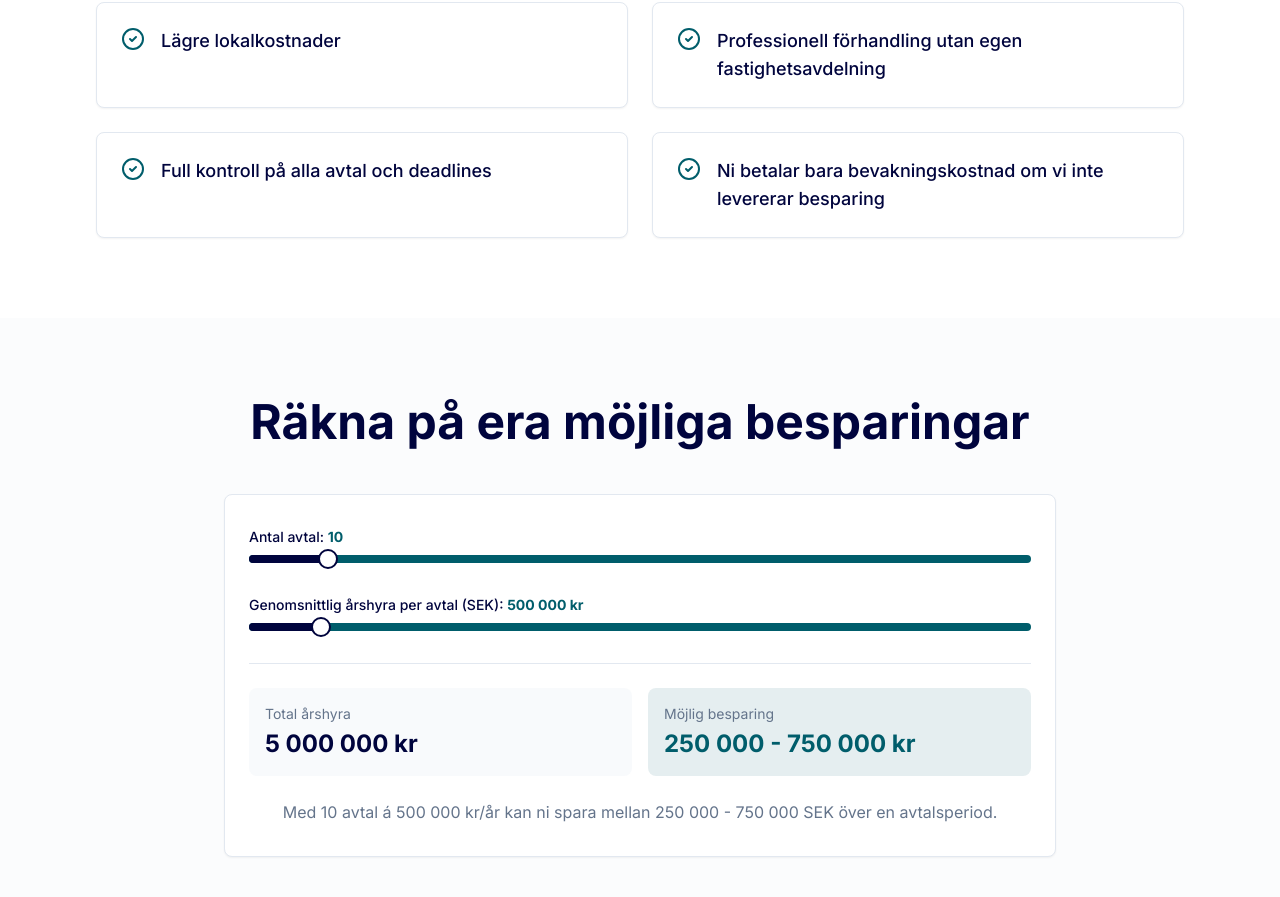
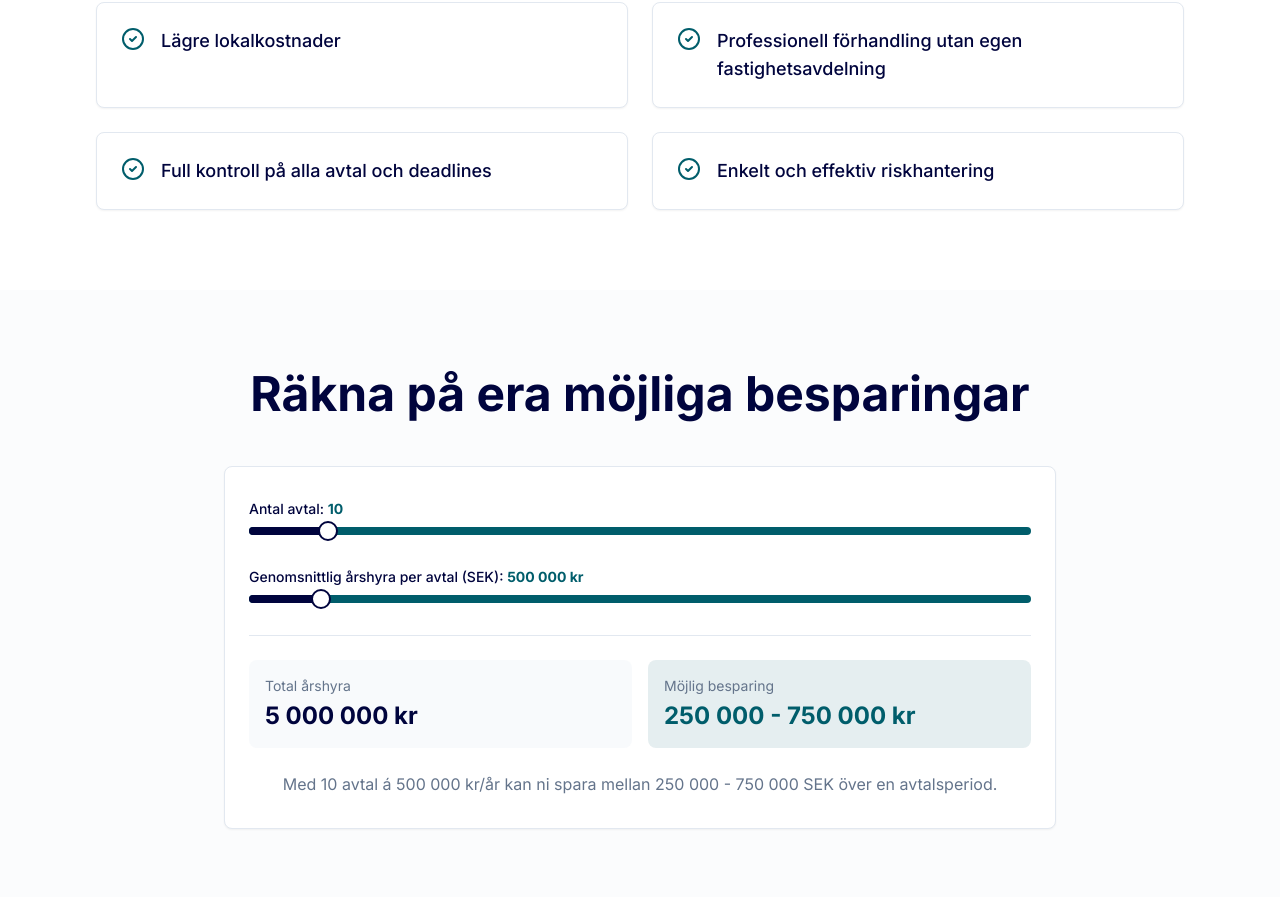
Before and after one commit to Highlander508/leasewise-se, a React (Vite) app: page / in a window 1280 px wide. Shown: the part 2066-2963 px from the top of the page. Built offline with nearby package versions, Linux system fonts and the light colour scheme; the HTML template or start-up script is replaced by a standard one.

Commit message:
Fix: Update customer benefit text

```diff
--- a/src/components/CustomerBenefits.tsx
+++ b/src/components/CustomerBenefits.tsx
@@ -6,7 +6,7 @@ const CustomerBenefits = () => {
     "Lägre lokalkostnader",
     "Professionell förhandling utan egen fastighetsavdelning",
     "Full kontroll på alla avtal och deadlines",
-    "Ni betalar bara bevakningskostnad om vi inte levererar besparing"
+    "Enkelt och effektiv riskhantering"
   ];
 
   return (
```
